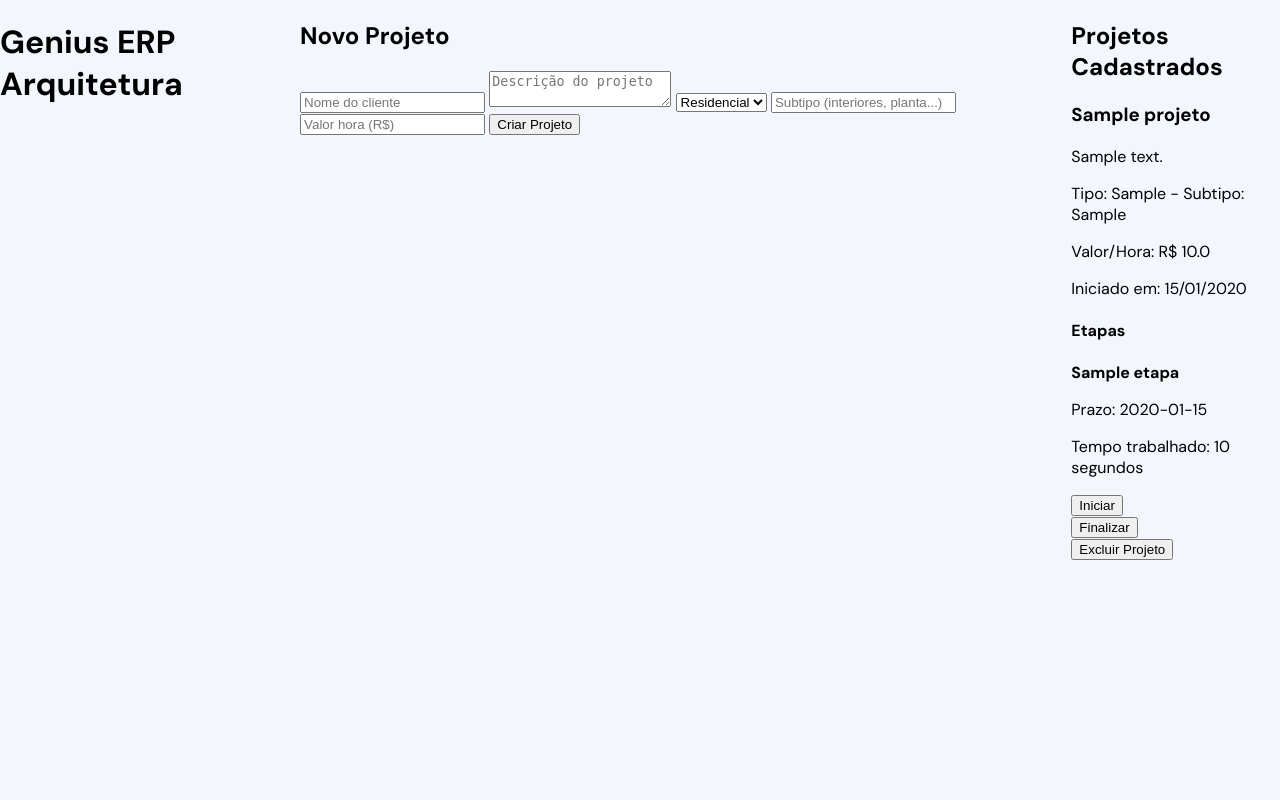
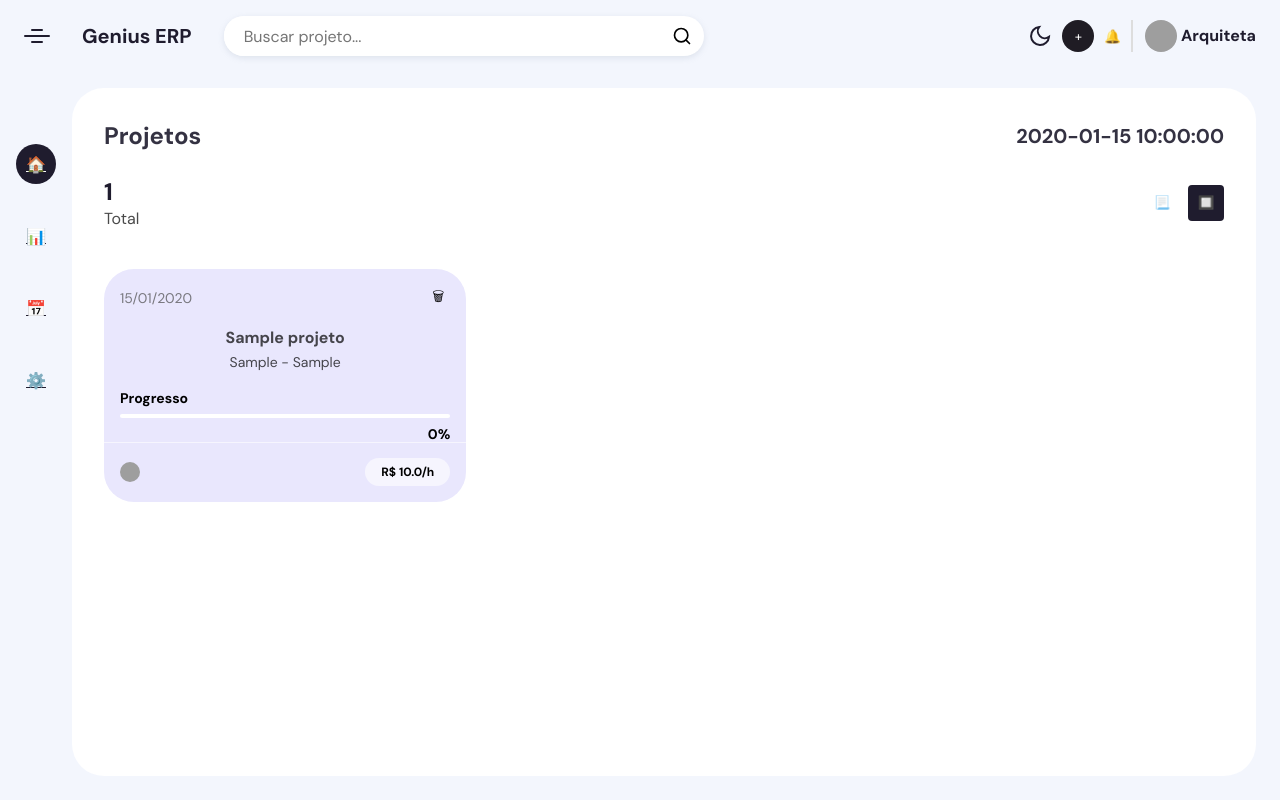
Before and after one commit to HectorMouraM/Genius-ERP-Arquitetura, a Flask app: template app/templates/index.html in a window 1280 px wide. Run offline with Flask 3, Linux system fonts and the light colour scheme; tables that the repository leaves empty hold one stand-in row (values such as "Sample post"); the template is opened without the code that fills it: values that come from a table or form of the project are taken from there, most other values are stand-ins (such as "Sample title", 1, 10 or a date in 2020); grey boxes are pictures that could not be loaded.

Commit message:
Frontend modificado

```diff
--- a/app/templates/index.html
+++ b/app/templates/index.html
@@ -3,73 +3,103 @@
 <head>
   <meta charset="UTF-8">
   <title>Genius ERP Arquitetura</title>
+  <meta name="viewport" content="width=device-width, initial-scale=1.0">
   <link rel="stylesheet" href="{{ url_for('static', filename='css/style.css') }}">
-  <script src="{{ url_for('static', filename='js/project-actions.js') }}" defer></script>
-  <script src="{{ url_for('static', filename='js/stage-actions.js') }}" defer></script>
+  <script defer src="{{ url_for('static', filename='js/script.js') }}"></script>
 </head>
 <body>
+<div class="app-container">
+  <div class="app-header">
+    <div class="app-header-left">
+      <span class="app-icon"></span>
+      <p class="app-name">Genius ERP</p>
+      <div class="search-wrapper">
+        <input class="search-input" type="text" placeholder="Buscar projeto...">
+        <svg xmlns="http://www.w3.org/2000/svg" width="20" height="20" fill="none" stroke="currentColor" stroke-linecap="round" stroke-linejoin="round" stroke-width="2" class="feather feather-search" viewBox="0 0 24 24">
+          <circle cx="11" cy="11" r="8"></circle>
+          <path d="M21 21l-4.35-4.35"></path>
+        </svg>
+      </div>
+    </div>
+    <div class="app-header-right">
+      <button class="mode-switch" title="Trocar Tema">
+        <svg class="moon" fill="none" stroke="currentColor" stroke-width="2" width="24" height="24" viewBox="0 0 24 24">
+          <path d="M21 12.79A9 9 0 1111.21 3 7 7 0 0021 12.79z"></path>
+        </svg>
+      </button>
+      <button class="add-btn" title="Novo Projeto">+</button>
+      <button class="notification-btn">🔔</button>
+      <button class="profile-btn">
+        <img src="{{ url_for('static', filename='img/avatar.png') }}" />
+        <span>Arquiteta</span>
+      </button>
+    </div>
+    <button class="messages-btn">💬</button>
+  </div>
 
-  <header>
-    <h1>Genius ERP Arquitetura</h1>
-  </header>
+  <div class="app-content">
+    <div class="app-sidebar">
+      <a href="#" class="app-sidebar-link active">🏠</a>
+      <a href="#" class="app-sidebar-link">📊</a>
+      <a href="#" class="app-sidebar-link">📅</a>
+      <a href="#" class="app-sidebar-link">⚙️</a>
+    </div>
 
-  <section id="novo-projeto">
-    <h2>Novo Projeto</h2>
-    <form action="{{ url_for('project_bp.criar_projeto') }}" method="POST">
-      <input type="text" name="cliente_nome" placeholder="Nome do cliente" required>
-      <textarea name="descricao" placeholder="Descrição do projeto"></textarea>
-      <select name="tipo" required>
-        <option value="residencial">Residencial</option>
-        <option value="comercial">Comercial</option>
-      </select>
-      <input type="text" name="subtipo" placeholder="Subtipo (interiores, planta...)">
-      <input type="number" step="0.01" name="valor_hora" placeholder="Valor hora (R$)">
-      <button type="submit">Criar Projeto</button>
-    </form>
-  </section>
+    <div class="projects-section">
+      <div class="projects-section-header">
+        <p>Projetos</p>
+        <p class="time">{{ current_date }}</p>
+      </div>
+      <div class="projects-section-line">
+        <div class="projects-status">
+          <div class="item-status">
+            <span class="status-number">{{ projetos|length }}</span>
+            <span class="status-type">Total</span>
+          </div>
+        </div>
+        <div class="view-actions">
+          <button class="view-btn list-view" title="Listar">📃</button>
+          <button class="view-btn grid-view active" title="Grade">🔲</button>
+        </div>
+      </div>
 
-  <section id="projetos">
-    <h2>Projetos Cadastrados</h2>
-
-    {% for projeto in projetos %}
-    <div class="projeto-card">
-      <h3>{{ projeto.cliente_nome }}</h3>
-      <p>{{ projeto.descricao }}</p>
-      <p>Tipo: {{ projeto.tipo }} - Subtipo: {{ projeto.subtipo }}</p>
-      <p>Valor/Hora: R$ {{ projeto.valor_hora }}</p>
-      <p>Iniciado em: {{ projeto.data_criacao.strftime('%d/%m/%Y') }}</p>
-
-      <!-- Etapas -->
-      <div class="etapas">
-        <h4>Etapas</h4>
-        {% for etapa in projeto.etapas %}
-          <div class="etapa">
-            <p><strong>{{ etapa.nome }}</strong></p>
-            <p>Prazo: {{ etapa.prazo }}</p>
-            <p>Tempo trabalhado: {{ etapa.tempo_total_segundos }} segundos</p>
-
-            <form action="{{ url_for('stage_bp.iniciar_etapa', id=etapa.id) }}" method="POST">
-              <button type="submit">Iniciar</button>
-            </form>
-
-            <form action="{{ url_for('stage_bp.finalizar_etapa', id=etapa.id) }}" method="POST">
-              <button type="submit">Finalizar</button>
-            </form>
+      <div class="project-boxes jsGridView">
+        {% for projeto in projetos %}
+        <div class="project-box-wrapper">
+          <div class="project-box" style="background-color: #e9e7fd;">
+            <div class="project-box-header">
+              <span>{{ projeto.data_criacao.strftime('%d/%m/%Y') if projeto.data_criacao else 'Data indefinida' }}</span>
+              <div class="more-wrapper">
+                <form action="{{ url_for('project_bp.deletar_projeto', id=projeto.id) }}" method="POST">
+                  <button class="project-btn-more">🗑</button>
+                </form>
+              </div>
+            </div>
+            <div class="project-box-content-header">
+              <p class="box-content-header">{{ projeto.cliente_nome }}</p>
+              <p class="box-content-subheader">{{ projeto.tipo }} - {{ projeto.subtipo }}</p>
+            </div>
+            <div class="box-progress-wrapper">
+              <p class="box-progress-header">Progresso</p>
+              <div class="box-progress-bar">
+                <span class="box-progress" style="width: {{ projeto.progresso|default(0) }}%;"></span>
+              </div>
+              <p class="box-progress-percentage">{{ projeto.progresso|default(0) }}%</p>
+            </div>
+            <div class="project-box-footer">
+              <div class="participants">
+                <img src="{{ url_for('static', filename='img/avatar.png') }}" alt="Arquiteta">
+              </div>
+              <div class="days-left">R$ {{ projeto.valor_hora }}/h</div>
+            </div>
           </div>
+        </div>
         {% else %}
-          <p>Sem etapas cadastradas.</p>
+        <p>Nenhum projeto encontrado.</p>
         {% endfor %}
       </div>
-
-      <!-- Excluir Projeto -->
-      <form action="{{ url_for('project_bp.deletar_projeto', id=projeto.id) }}" method="POST" class="delete-form">
-        <button type="submit" onclick="return confirm('Deseja excluir o projeto?')">Excluir Projeto</button>
-      </form>
     </div>
-    {% else %}
-    <p>Nenhum projeto cadastrado.</p>
-    {% endfor %}
-  </section>
-
+  </div>
+</div>
 </body>
 </html>
```
Also changed, not shown: 1 other file.
